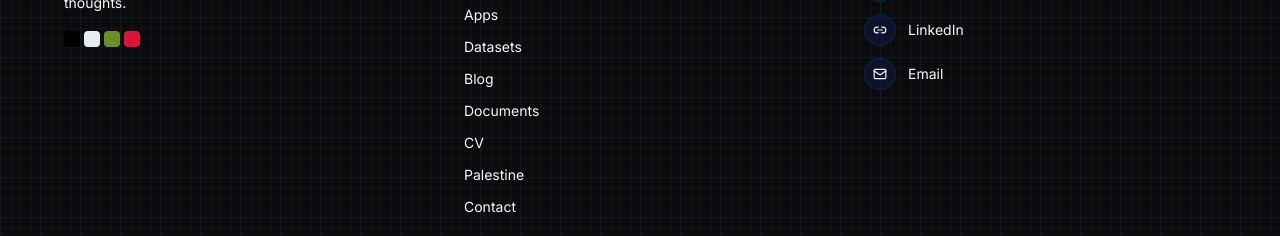
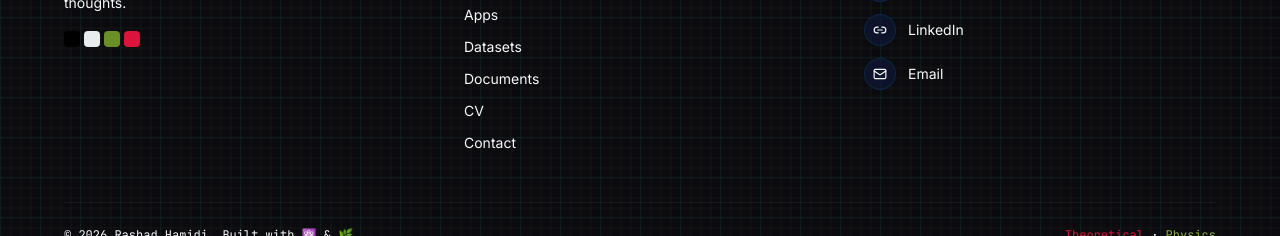
Before and after one commit to xurashad/xurashad.github.io, a Next.js app: page / in a window 1280 px wide. Shown: the part 2803-3039 px from the top of the page. Built offline with nearby package versions, Linux system fonts and the light colour scheme; a web font is replaced by a local one.

Commit message:
Update Footer.tsx

```diff
--- a/src/components/Footer.tsx
+++ b/src/components/Footer.tsx
@@ -9,10 +9,10 @@ const FOOTER_LINKS = [
   { href: "/", label: "Home" },
   { href: "/apps", label: "Apps" },
   { href: "/datasets", label: "Datasets" },
-  { href: "/blog", label: "Blog" },
+  // { href: "/blog", label: "Blog" },
   { href: "/documents", label: "Documents" },
   { href: "/cv", label: "CV" },
-  { href: "/palestine", label: "Palestine" },
+  // { href: "/palestine", label: "Palestine" },
   { href: "/contact", label: "Contact" },
 ];
 
```
